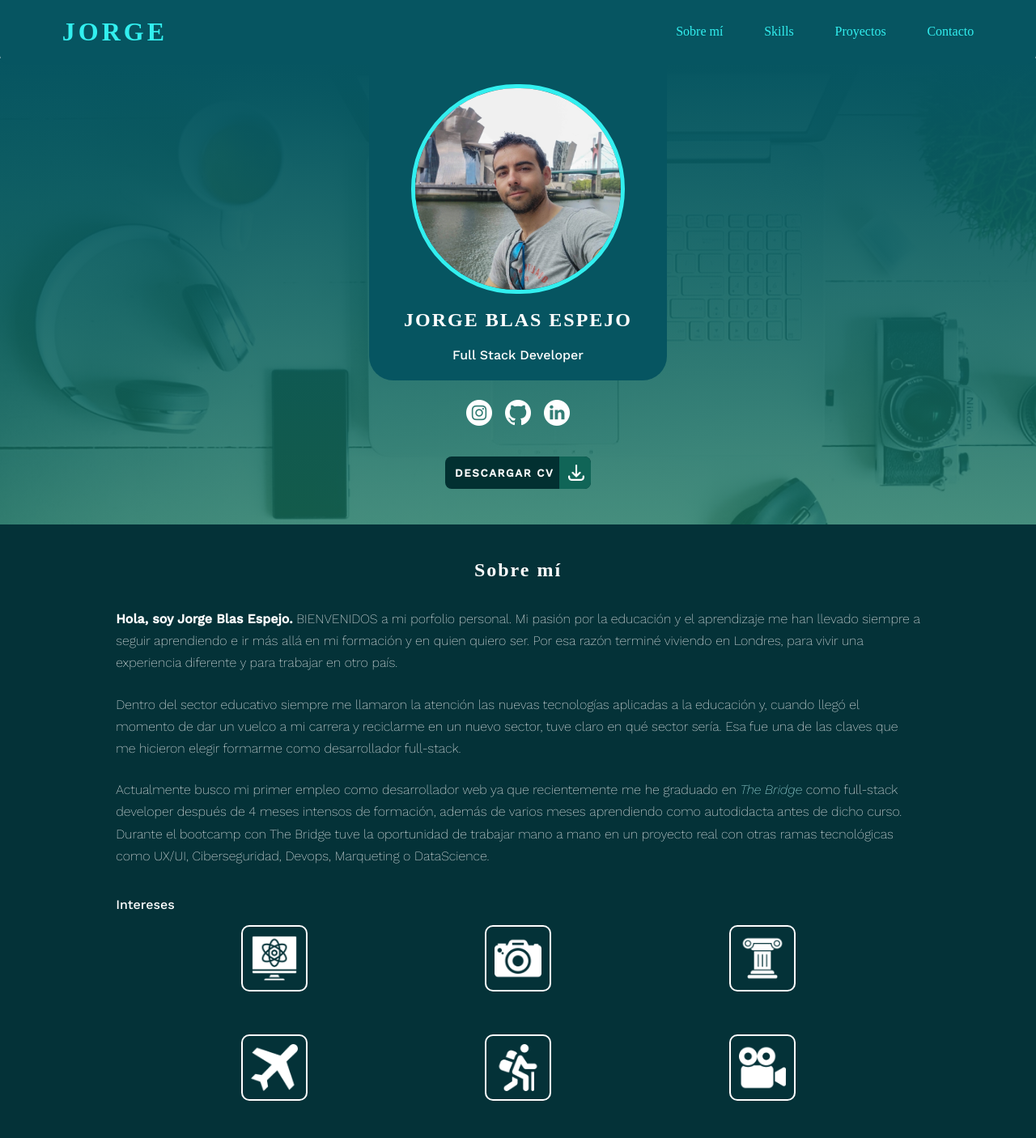
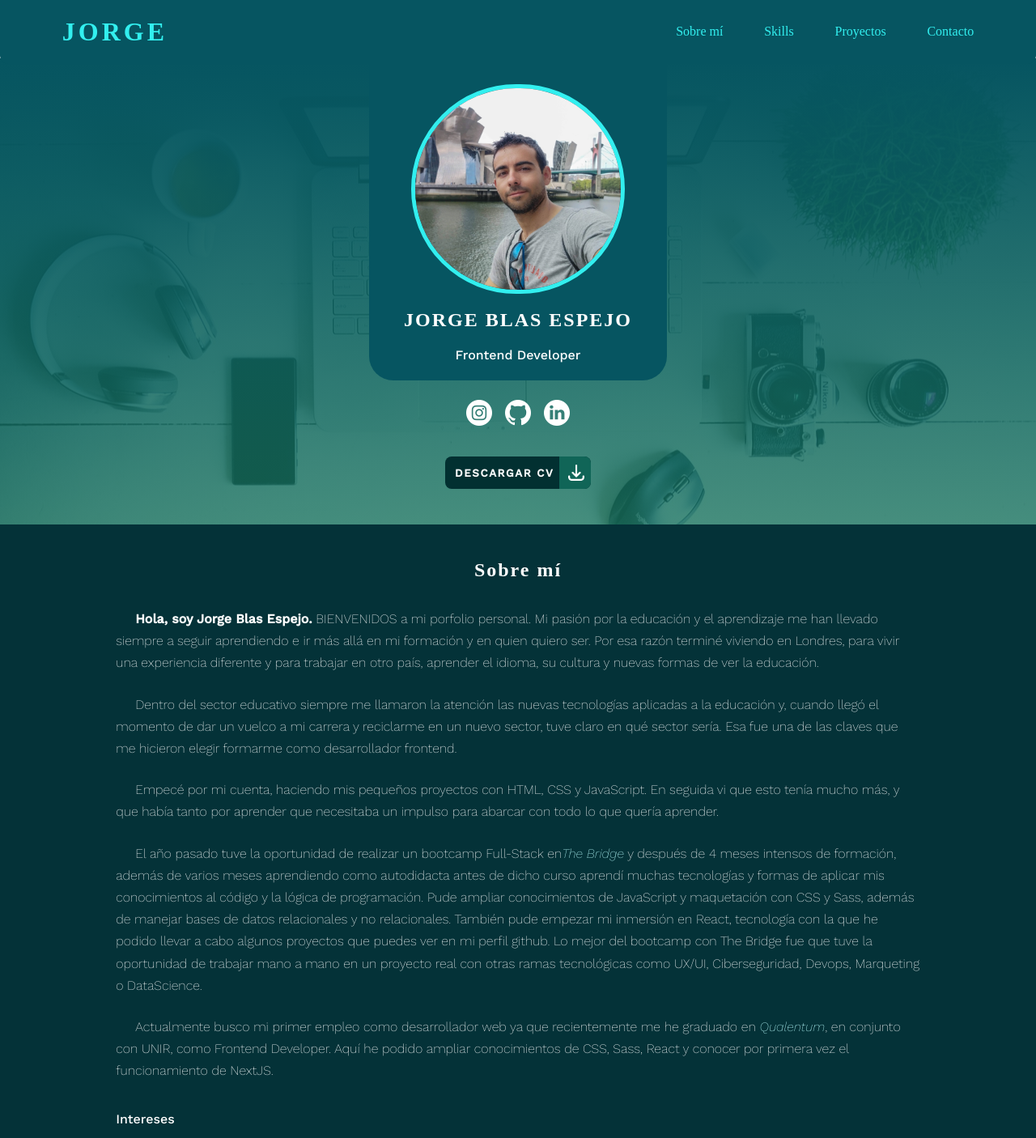
Before and after one commit to DeveKoke/Portfolio_JRG, a React (Vite) app: page / in a window 1280 px wide. Shown: the top 1406 px of the page at 81% size. Built offline with nearby package versions, Linux system fonts and the light colour scheme; a web font is replaced by a local one.

Commit message:
updating may2024

```diff
--- a/src/components/Main/About/About.css
+++ b/src/components/Main/About/About.css
@@ -25,3 +25,6 @@
 .links:visited{
     color: rgb(180, 252, 252);
 }
+.p_about{
+    text-indent: 1.5em;
+}
--- a/src/components/Main/About/About.jsx
+++ b/src/components/Main/About/About.jsx
@@ -7,17 +7,17 @@ const About = () => {
   <section className="aboutWrapper" id='about'>
       <article className="aboutContainer">
         <h2 className='h1About' >Sobre mí</h2>
-        <p><b>Hola, soy Jorge Blas Espejo.</b>  BIENVENIDOS a mi porfolio personal. Mi pasión por la educación y el aprendizaje
-          me han llevado siempre a seguir aprendiendo e ir más allá en mi formación y en quien quiero ser.
-          Por esa razón terminé viviendo en Londres, para vivir una experiencia diferente y para trabajar en otro país. </p>
-        <p>Dentro del sector educativo siempre me llamaron la atención las nuevas tecnologías aplicadas a la educación y, cuando llegó
-          el momento de dar un vuelco a mi carrera y reciclarme en un nuevo sector, tuve claro en qué sector sería.
-          Esa fue una de las claves que me hicieron elegir formarme como desarrollador full-stack. </p>
-        <p>Actualmente busco mi primer empleo como desarrollador web ya que recientemente me he graduado
-          en <i><a className='links' href="https://www.thebridge.tech/bootcamps/bootcamp-fullstack-developer" target="_blank">The Bridge</a></i> como
-          full-stack developer después de 4 meses intensos de formación, además de varios meses aprendiendo como autodidacta antes de dicho curso.
-          Durante el bootcamp con The Bridge tuve la oportunidad de trabajar mano a mano en un proyecto real con otras ramas tecnológicas como
-          UX/UI, Ciberseguridad, Devops, Marqueting o DataScience. </p>
+        <p className='p_about'><b>Hola, soy Jorge Blas Espejo.</b>  BIENVENIDOS a mi porfolio personal. Mi pasión por la educación y el aprendizaje
+              me han llevado siempre a seguir aprendiendo e ir más allá en mi formación y en quien quiero ser.
+              Por esa razón terminé viviendo en Londres, para vivir una experiencia diferente y para trabajar en otro país, aprender el idioma, su cultura y nuevas formas de ver la educación. </p>
+            <p className='p_about'>Dentro del sector educativo siempre me llamaron la atención las nuevas tecnologías aplicadas a la educación y, cuando llegó
+              el momento de dar un vuelco a mi carrera y reciclarme en un nuevo sector, tuve claro en qué sector sería.
+              Esa fue una de las claves que me hicieron elegir formarme como desarrollador frontend. </p>
+              <p className='p_about'>Empecé por mi cuenta, haciendo mis pequeños proyectos con HTML, CSS y JavaScript. En seguida vi que esto tenía mucho más, y que había tanto por aprender que necesitaba un impulso para abarcar con todo lo que quería aprender.</p>
+              <p className='p_about'>El año pasado tuve la oportunidad de realizar un bootcamp Full-Stack en<i><a className='links' href="https://www.thebridge.tech/bootcamps/bootcamp-fullstack-developer" target="_blank">The Bridge</a></i> y después de 4 meses intensos de formación, además de varios meses aprendiendo como autodidacta antes de dicho curso aprendí muchas tecnologías y formas de aplicar mis conocimientos al código y la lógica de programación. Pude ampliar conocimientos de JavaScript y maquetación con CSS y Sass, además de manejar bases de datos relacionales y no relacionales. También pude empezar mi inmersión en React, tecnología con la que he podido llevar a cabo algunos proyectos que puedes ver en mi perfil github.
+              Lo mejor del bootcamp con The Bridge fue que tuve la oportunidad de trabajar mano a mano en un proyecto real con otras ramas tecnológicas como UX/UI, Ciberseguridad, Devops, Marqueting o DataScience. </p>
+              <p className='p_about'>Actualmente busco mi primer empleo como desarrollador web ya que recientemente me he graduado
+              en <i><a className='links' href="https://www.qualentum.com/candidato/frontend-developer/metodologia-desarrollo-front/" target="_blank">Qualentum</a></i>, en conjunto con UNIR, como Frontend Developer. Aquí he podido ampliar conocimientos de CSS, Sass, React y conocer por primera vez el funcionamiento de NextJS. </p>
       </article>
       <Interests />
   </section>
--- a/src/components/Main/About/Interests/index.js
+++ b/src/components/Main/About/Interests/index.js
@@ -8,11 +8,11 @@ class Interest {
 const CiTec = new Interest('Ciencia y Tecnología',
                             'Siempre digo que tengo una parte de científico frustrado. Aunque fui por Ciencias Sociales, siempre me interesaron las ciencias. Por ejemplo, me maravilla la astronomía, y todo el universo, el sistema solar, la física y las fuerzas que rigen el cosmos...incluso tengo mi propio telescopio! Además, me atraen las tecnologías y me genera curiosidad cuando veo nuevas herramientas que en seguida quiero probar e implementar en algun proyecto nuevo.');
 const History = new Interest('Historia',
-                            'Siempre me ha apasionado la historia de la humanidad en general, cualquier etapa en realidad. Casi todo lo que leo va en esa dirección, y ver películas o documentales sobre cualquier tema, época, civilización, o personaje.');
+                                'Siempre me ha apasionado la historia de la humanidad en general, cualquier etapa en realidad. Casi todo lo que leo va en esa dirección, y ver películas o documentales sobre cualquier tema, época, civilización, o personaje. Mis épocas favoritas: la prehistoria, el Imperio Romano y el siglo XIX');
 const Fotography = new Interest('Fotografía',
                                'Esta es una afición que deriva de la anterior. Fotografía y tecnología a menudo van unidas. Cuando cojo mi cámara siempre busco captar detalles, cosas que a menudo nos pasan desapercibidas. Puedes ver algunas de mis fotos en mi Instagram.');
 const Traveling = new Interest('Viajar',
-                            '¿A quién no le gusta viajar? Con esta pequeña afición he podido visitar unos 12 países diferentes como Grecia, Italia, Irlanda, Perú... Por no hablar de todos los viajes por suelo nacional.' );
+                            '¿A quién no le gusta viajar? Con esta pequeña afición he podido visitar unos 12 países diferentes como Grecia, Italia, Irlanda, Perú... Por no hablar de todos los viajes por suelo nacional. Y tengo muchos planeados que seguro llevaré a cabo.' );
 const Sports = new Interest('Deportes',
                             'Me van mucho los deportes y la actividad física, a ser posible en montaña o en el agua. Siempre que puedo me doy una escapadita a montaña o playa para desconectar y practicarlos. Lamentablemente los deportes del motor, de mis favoritos, no puedo practicarlos tanto como me gustaría.' );
 const Cinema = new Interest('Cine',
--- a/src/components/Main/Portada/Portada.css
+++ b/src/components/Main/Portada/Portada.css
@@ -11,12 +11,13 @@
     align-items: center;
     padding-top: 0em;
     margin-top: 3.8em;
-    background: linear-gradient(180deg, rgb(6, 85, 97) 0%, rgba(24, 114, 93, 0.8) 100%),
+    background: linear-gradient(180deg, rgb(6, 85, 97) 10%, rgba(24, 114, 93, 0.8) 90%),
     url('/public/assets/compute.jpg') no-repeat center center fixed;
     background-blend-mode: normal;
     height: 36em;
     background-size: 80em;
-    background-position-x: -12em;
+    background-position-x: 5em;
+    background-size: cover;
 }
 .frontContent{
     display: flex;
--- a/src/components/Main/Portada/Portada.jsx
+++ b/src/components/Main/Portada/Portada.jsx
@@ -9,7 +9,7 @@ const Portada = () => {
         <div className='frontContent'>
             <img src="assets/Yo_portada.jpg" alt="fotografía de portada de Jorge" className="imgFront" id='portada' />
             <h1>JORGE BLAS ESPEJO</h1>
-            <h3 className='h3Front'>Full Stack Developer</h3>
+            <h3 className='h3Front'>Frontend Developer</h3>
         </div>
         <div className='socialIcons'>
             <a target='_blank' href="https://www.instagram.com/jrg.bles/">
--- a/src/components/Main/Proyects/Desktop/Desktop.css
+++ b/src/components/Main/Proyects/Desktop/Desktop.css
@@ -106,6 +106,7 @@
     margin-top: 4.5em;
     background-size: 94em;
     background-position-x: 0em;
+    background-size: cover;
     }
     /* .frontWrapper{
         background: linear-gradient(180deg, rgb(6, 85, 97) 0%, rgba(24, 114, 93, 0.8) 100%),
--- a/src/components/Main/Skills/Skills.css
+++ b/src/components/Main/Skills/Skills.css
@@ -86,7 +86,7 @@
 }
 @keyframes javascript {
     0%{width: 0%;}
-    100%{width: 75%;}
+    100%{width: 85%;}
 }
 
 .skillsWrapper .skill .htmlcss{
@@ -95,7 +95,7 @@
 }
 @keyframes htmlcss {
     0%{width: 0%;}
-    100%{width: 80%;}
+    100%{width: 90%;}
 }
 .skillsWrapper .skill .react{
     width: 0%;
@@ -103,7 +103,7 @@
 }
 @keyframes react {
     0%{width: 0%;}
-    100%{width: 70%;}
+    100%{width: 77%;}
 }
 .skillsWrapper .skill .nodeExpress{
     width: 0%;
@@ -111,7 +111,7 @@
 }
 @keyframes nodeExpress {
     0%{width: 0%;}
-    100%{width: 45%;}
+    100%{width: 55%;}
 }
 .skillsWrapper .skill .git{
     width: 0%;
@@ -119,7 +119,7 @@
 }
 @keyframes git {
     0%{width: 0%;}
-    100%{width: 60%;}
+    100%{width: 68%;}
 }
 .skillsWrapper .skill .mongo{
     width: 0%;
@@ -127,7 +127,7 @@
 }
 @keyframes mongo {
     0%{width: 0%;}
-    100%{width: 63%;}
+    100%{width: 57%;}
 }
 .skillsWrapper .skill .sql{
     width: 0%;
@@ -143,7 +143,7 @@
 }
 @keyframes docker {
     0%{width: 0%;}
-    100%{width: 35%;}
+    100%{width: 30%;}
 }
 .skillsWrapper .skill .typescript{
     width: 0%;
```
Also changed, not shown: 1 other file (tests, documents, lock files or other folders).
